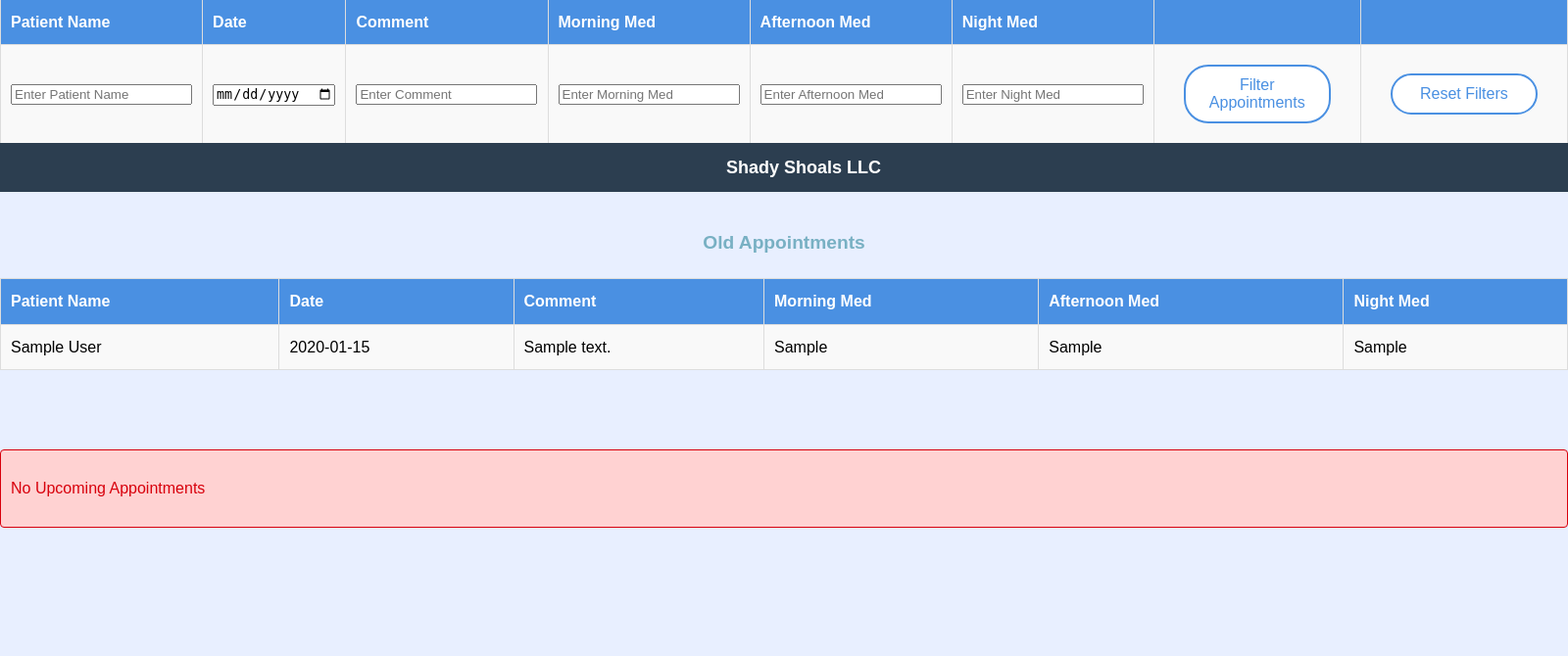
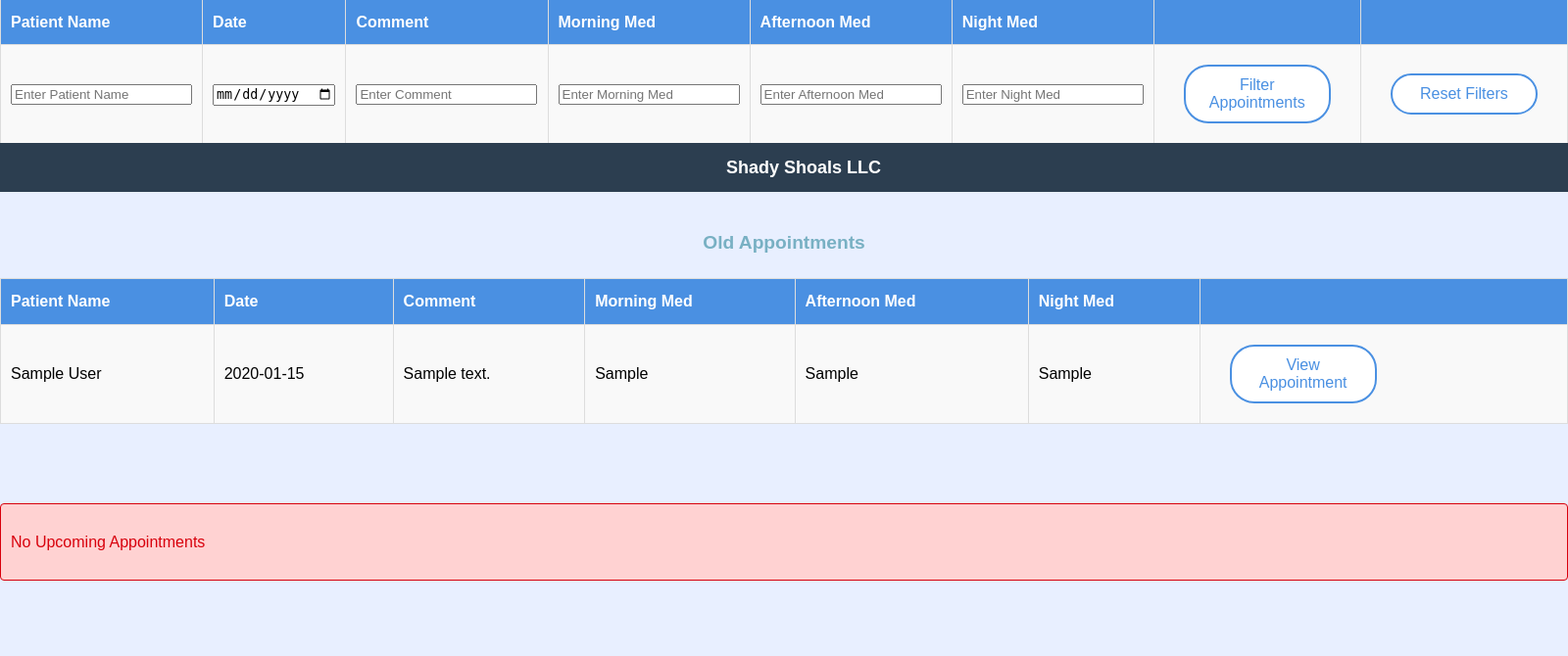
Before and after one commit to IronLightning85/cset220-final, a Laravel app: page /filterAppointments in a window 1600 px wide. Shown: the part 604-1274 px from the top of the page at 98% size. Before the commit the page ends 1143 px from the top, so only its background shows below. Run offline with Laravel 10, Linux system fonts and the light colour scheme; a user stored in the database is signed in; tables that the repository leaves empty hold one stand-in row (values such as "Sample post").

Commit message:
View Appointment Page

```diff
--- a/app/Http/Controllers/AppointmentController.php
+++ b/app/Http/Controllers/AppointmentController.php
@@ -105,7 +105,10 @@
                 ->join('patients', 'appointments.patient_id', '=', 'patients.patient_id')
                 ->join('users', 'patients.user_id', '=', 'users.user_id')
                 ->where('doctor_id', '=', $employee_id)
-                ->where('date', '<', now()->toDateString())
+                ->where(function ($query) {
+                    $query->where('date', '<', now()->toDateString())
+                          ->orWhereNotNull('comment');
+                })
                 ->orderBy('date', 'asc')
                 ->limit(10)
                 ->select('appointments.*', 'users.first_name', 'users.last_name')
@@ -116,6 +119,7 @@
                 ->join('users', 'patients.user_id', '=', 'users.user_id')
                 ->where('doctor_id', '=', $employee_id)
                 ->where('date', '>=', now()->toDateString())
+                ->whereNull('comment')
                 ->orderBy('date', 'asc')
                 ->select('appointments.*', 'users.first_name', 'users.last_name')
                 ->get();
@@ -228,4 +232,88 @@
         return view('doctors-home')->withErrors(['error' => 'Error finding your information. Please contact our representative'])->with('level', session('level'));
     }
 
+    public function view_appointment_get()
+    {
+        return redirect()->action([self::class, 'doctorIndex']);
+    }
+
+
+
+    public function view_appointment_index(Request $request)
+    {
+        //Validate appointment id
+        $validator = Validator::make($request->all(), [
+            'appointment_id' => 'required|numeric|exists:appointments,appointment_id',
+        ]);
+
+        //Return to last page if validator fails
+        if ($validator->fails()) {
+            return redirect()
+            ->back()
+            ->withErrors(['input' => 'Invalid Appointment. Please Contact Admin'])
+            ->withInput();
+        }
+
+        //grab current appointment info
+        $current_appointment = DB::table('appointments')
+            ->where('appointment_id', $request->appointment_id)
+            ->first();
+
+        //Get appointment info and display
+        $previous_appointment = db::table('appointments')
+            ->where('patient_id', $current_appointment->patient_id)
+            ->where('date', '<', $current_appointment->date)
+            ->orderBy('date', 'desc')
+            ->first();
+
+
+        return view('view-appointment', ['current_appointment' => $current_appointment,'appointment_id' => $request->appointment_id, 'previous_appointment' => $previous_appointment])->with('level', session('level'));
+    }
+
+
+    public function view_appointment_store(Request $request)
+    {
+        //Validate appointment id
+        $validator = Validator::make($request->all(), [
+            'appointment_id' => 'required|numeric|exists:appointments,appointment_id',
+            'comment' => 'required',
+            'morning_med' => 'required',
+            'afternoon_med' => 'required',
+            'night_med' => 'required',
+        ]);
+
+        //Return to last page if validator fails
+        if ($validator->fails()) {
+            return redirect()
+            ->back()
+            ->withErrors(['input' => 'Invalid Appointment or missing inputs Please Contact Admin'])
+            ->withInput();
+        }
+
+        // Update the appointment with the new data
+        $appointment = DB::table('appointments')
+            ->where('appointment_id', $request->input('appointment_id'))
+            ->update([
+                'comment' => $request->input('comment'),
+                'morning_med' => $request->input('morning_med'),
+                'afternoon_med' => $request->input('afternoon_med'),
+                'night_med' => $request->input('night_med'),
+            ]);
+
+        if ($appointment) {
+            // Redirect to success page with a success message
+            return redirect()->route('doctors-home.'); // Adjust to your appointments route
+        }
+        else
+        {
+            // If update failed
+            return redirect()
+                ->back()
+                ->withErrors(['input' => 'Failed to update appointment. Please try again.'])
+                ->withInput();
+        }
+
+
+    }
+
 }
--- a/resources/views/doctors-home.blade.php
+++ b/resources/views/doctors-home.blade.php
@@ -12,6 +12,9 @@
 @if ($errors->has('error'))
     <br>
     <div class="alert">{{ $errors->first('error') }}</div>
+@elseif ($errors->has('input'))
+    <br>
+    <div class="alert">{{ $errors->first('input') }}</div>
 @else
 
     <h3>Filter Appointments</h3>
@@ -55,6 +58,7 @@
                 <th>Morning Med</th>
                 <th>Afternoon Med</th>
                 <th>Night Med</th>
+                <th></th>
             </tr>
 
             @foreach ($appointments_old as $appointment)
@@ -65,6 +69,13 @@
                     <td>{{$appointment->morning_med}}</td>
                     <td>{{$appointment->afternoon_med}}</td>
                     <td>{{$appointment->night_med}}</td>
+                    <td>
+                        <form action="{{ route('view-appointment')}}" method="POST">
+                            @csrf
+                            <input type="hidden" name="appointment_id" value="{{ $appointment->appointment_id }}">
+                            <button type="submit">View Appointment</button>
+                        </form>
+                    </td>
                 </tr>
             @endforeach
         </table>
@@ -87,7 +98,7 @@
                     <td>{{$appointment->first_name}} {{$appointment->last_name}}</td>
                     <td>{{$appointment->date}}</td>
                     <td>
-                        <form action="{{('doctors-home')}}">
+                        <form action="{{ route('view-appointment')}}" method="POST">
                             @csrf
                             <input type="hidden" name="appointment_id" value="{{ $appointment->appointment_id }}">
                             <button type="submit">View Appointment</button>
--- a/resources/views/layout/template.blade.php
+++ b/resources/views/layout/template.blade.php
@@ -36,7 +36,7 @@
                     <td><button onclick="location.href='{{ url('unapproved-users') }}'">Approve Users</button></td>
                     <td><button onclick="location.href='{{ url('employee') }}'">Employees</button></td>
                     <td><button onclick="location.href='{{ url('patient') }}'">Patients</button></td>
-                    <td><button onclick="location.href='{{ url('doctors-appointment') }}'">Doctor's Appoinment</button></td>
+                    <td><button onclick="location.href='{{ url('appointment') }}'">Doctor's Appoinment</button></td>
                     <td><button onclick="location.href='{{ url('payments') }}'">Patient Balance</button></td>
                     <td><button onclick="location.href='{{ url('role') }}'">Roles</button></td>
                     <td><button onclick="location.href='{{ url('activities-for-date') }}'">Admin Report</button></td>
@@ -45,7 +45,7 @@
                     <td><button onclick="location.href='{{ url('unapproved-users') }}'">Approve Users</button></td>
                     <td><button onclick="location.href='{{ url('employee') }}'">Employees</button></td>
                     <td><button onclick="location.href='{{ url('patient') }}'">Patients</button></td>
-                    <td><button onclick="location.href='{{ url('doctors-appointment') }}'">Doctor's Appoinment</button></td>
+                    <td><button onclick="location.href='{{ url('appointment') }}'">Doctor's Appoinment</button></td>
                     <td><button onclick="location.href='{{ url('activities-for-date') }}'">Admin Report</button></td>
                 @elseif($level == 3)
                     <td><button onclick="location.href='{{ url('doctors-home') }}'">Doctors Home</button></td>
--- a/routes/web.php
+++ b/routes/web.php
@@ -120,7 +120,7 @@
 Route::post('/admin/apply-charges', [UserController::class, 'applyDailyCharges'])->name('admin.apply-charges');
 
 //Appointment Routes
-Route::get('/appointment', [AppointmentController::class, 'index']);
+Route::get('/appointment', [AppointmentController::class, 'index'])->name('appointment');
 
 Route::get('/get-doctors/{date}', [AppointmentController::class, 'getDoctorsByDate']);
 
@@ -146,3 +146,10 @@
 Route::get('/family', [FamilyMemberController::class, 'index'])->name('family.index');
 
 Route::post('/family', [FamilyMemberController::class, 'specificDateFamily'])->name('family.specificDateFamily');
+
+//Patient of Doctor
+Route::get('/view-appointment', [AppointmentController::class, 'view_appointment_get'])->name('view-appointment');
+
+Route::post('/view-appointment', [AppointmentController::class, 'view_appointment_index'])->name('view-appointment');
+
+Route::post('/view-appointment-store', [AppointmentController::class, 'view_appointment_store'])->name('view-appointment-store');
```
Also changed, not shown: resources/views/view-appointment.blade.php (added, +94 -0 lines).
